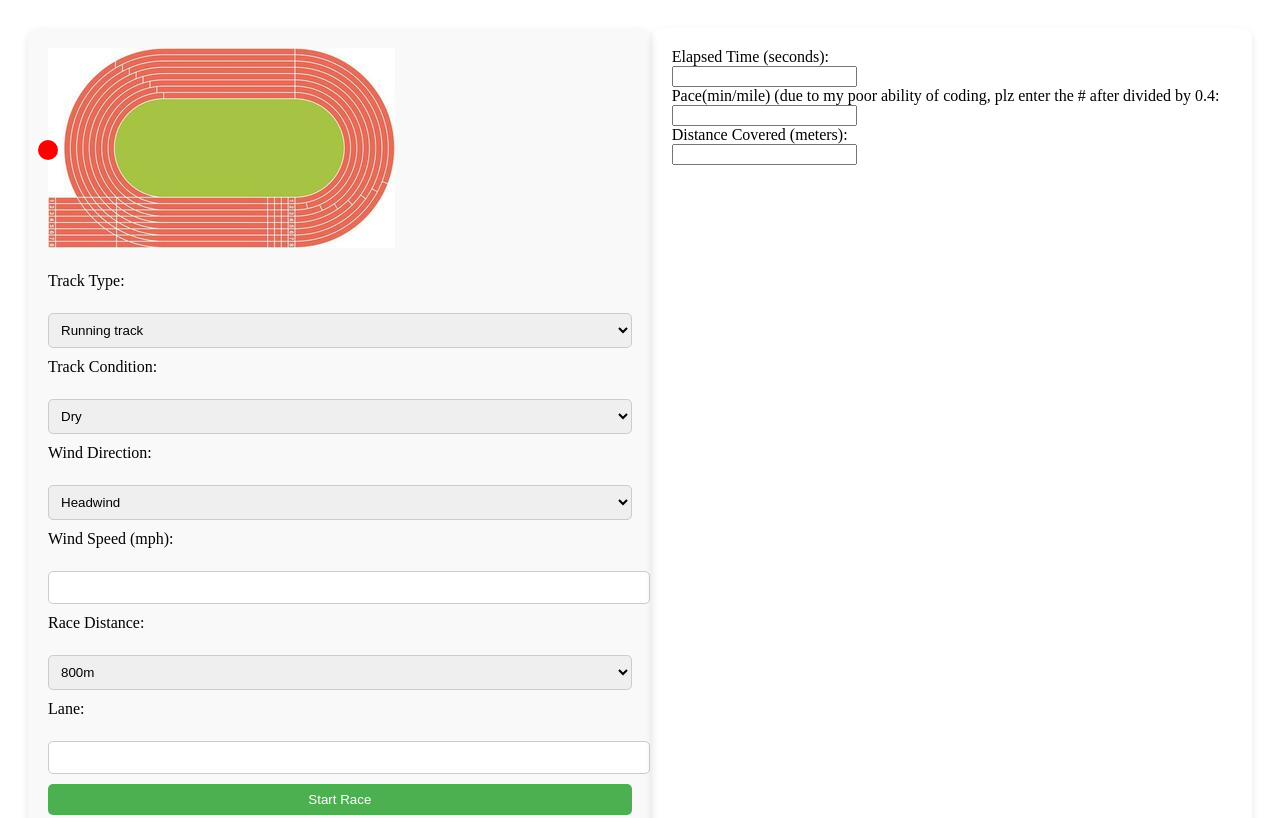
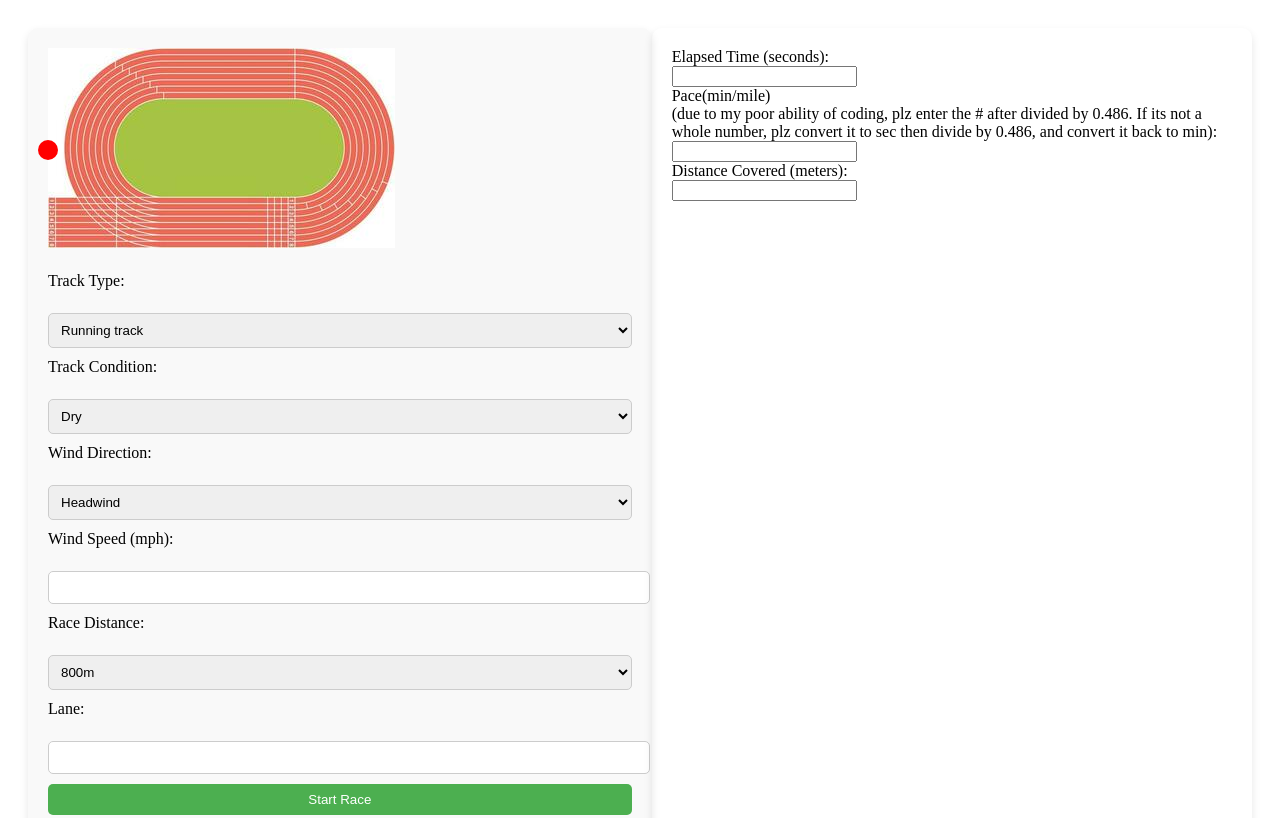
Before and after one commit to NuclearReactor314/TrackModel, a plain HTML site: page index.html in a window 1280 px wide. Shown: the top 818 px of the page. Drawn offline with Linux system fonts and the light colour scheme.

Commit message:
Update index.html

```diff
--- a/index.html
+++ b/index.html
@@ -48,7 +48,7 @@
         <div class="personal-info">
             <label for="elapsed-time">Elapsed Time (seconds):</label><br>
             <input type="number" id="elapsed-time" onchange="calculatePace()"><br>
-            <label for="pace">Pace(min/mile) (due to my poor ability of coding, plz enter the # after divided by 0.4:</label><br>
+            <label for="pace">Pace(min/mile) <br>(due to my poor ability of coding, plz enter the # after divided by 0.486. If its not a whole number, plz convert it to sec then divide by 0.486, and convert it back to min):</label><br>
             <input type="number" id="pace" onchange="calculateTime()"><br>
             <label for="runner-distance">Distance Covered (meters):</label><br>
             <input type="number" id="runner-distance" readonly>
```
